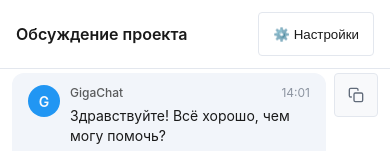
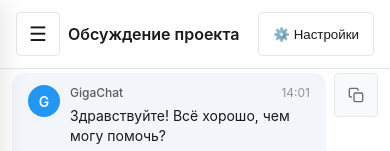
Before and after one commit to m0ssador/sample-chat, a React (Vite) app: page / in a window 390 px wide. Shown: the top 151 px of the page. Built offline with nearby package versions, Linux system fonts and the light colour scheme.

Commit message:
fixed breadcrumb in mobile view

```diff
--- a/src/components/ChatWindow/ChatWindow.module.css
+++ b/src/components/ChatWindow/ChatWindow.module.css
@@ -18,6 +18,38 @@
   flex-shrink: 0;
 }
 
+.headerMain {
+  display: flex;
+  align-items: center;
+  gap: 8px;
+  min-width: 0;
+  flex: 1;
+}
+
+.burgerButton {
+  display: none;
+  flex-shrink: 0;
+  align-items: center;
+  justify-content: center;
+  background: none;
+  border: 1px solid var(--color-border);
+  font-size: 20px;
+  line-height: 1;
+  cursor: pointer;
+  color: var(--color-text);
+  min-width: 44px;
+  min-height: 44px;
+  padding: 8px;
+  border-radius: var(--radius-sm);
+  touch-action: manipulation;
+}
+
+@media (max-width: 768px) {
+  .burgerButton {
+    display: inline-flex;
+  }
+}
+
 .settingsButton {
   background: none;
   border: 1px solid var(--color-border);
@@ -30,19 +62,20 @@
   touch-action: manipulation;
 }
 
-.header h3 {
+.headerMain h3 {
   margin: 0;
   font-size: 1.1rem;
   font-weight: 600;
   color: var(--color-text);
   min-width: 0;
+  flex: 1;
   overflow: hidden;
   text-overflow: ellipsis;
   white-space: nowrap;
 }
 
 @media (max-width: 480px) {
-  .header h3 {
+  .headerMain h3 {
     font-size: 1rem;
   }
 }
--- a/src/components/ChatWindow/ChatWindow.tsx
+++ b/src/components/ChatWindow/ChatWindow.tsx
@@ -27,9 +27,14 @@
 interface ChatWindowProps {
   isSettingsOpen: boolean;
   onToggleSettings: () => void;
+  onToggleSidebar: () => void;
 }
 
-const ChatWindow: React.FC<ChatWindowProps> = ({ isSettingsOpen, onToggleSettings }) => {
+const ChatWindow: React.FC<ChatWindowProps> = ({
+  isSettingsOpen,
+  onToggleSettings,
+  onToggleSidebar,
+}) => {
   const [messages, setMessages] = useState<ChatMessage[]>(initialMessages);
   const [isLoading, setIsLoading] = useState(false);
   const nextIdRef = useRef(
@@ -94,7 +99,17 @@
   return (
     <div className={styles.chatWindow}>
       <div className={styles.header}>
-        <h3>Обсуждение проекта</h3>
+        <div className={styles.headerMain}>
+          <button
+            type="button"
+            className={styles.burgerButton}
+            onClick={onToggleSidebar}
+            aria-label="Открыть или закрыть меню чатов"
+          >
+            ☰
+          </button>
+          <h3>Обсуждение проекта</h3>
+        </div>
         <button type="button" onClick={onToggleSettings} className={styles.settingsButton}>
           ⚙️ Настройки
         </button>
--- a/src/components/Layout/AppLayout.module.css
+++ b/src/components/Layout/AppLayout.module.css
@@ -16,3 +16,33 @@
     overflow: hidden;
   }
 }
+
+.sidebarBackdrop {
+  display: none;
+}
+
+@media (max-width: 768px) {
+  .sidebarBackdrop {
+    display: block;
+    position: fixed;
+    inset: 0;
+    z-index: 999;
+    margin: 0;
+    padding: 0;
+    border: none;
+    background: var(--color-overlay);
+    cursor: pointer;
+    opacity: 0;
+    visibility: hidden;
+    pointer-events: none;
+    transition:
+      opacity 0.25s ease,
+      visibility 0.25s ease;
+  }
+
+  .sidebarBackdropVisible {
+    opacity: 1;
+    visibility: visible;
+    pointer-events: auto;
+  }
+}
--- a/src/components/Layout/AppLayout.tsx
+++ b/src/components/Layout/AppLayout.tsx
@@ -4,8 +4,13 @@
 
 import styles from './AppLayout.module.css';
 
+function getInitialSidebarOpen(): boolean {
+  if (typeof window === 'undefined') return true;
+  return !window.matchMedia('(max-width: 768px)').matches;
+}
+
 const AppLayout: React.FC = () => {
-  const [isSidebarOpen, setIsSidebarOpen] = useState(true);
+  const [isSidebarOpen, setIsSidebarOpen] = useState(getInitialSidebarOpen);
   const [isSettingsOpen, setIsSettingsOpen] = useState(false);
 
   const handleToggleSettings = () => {
@@ -18,14 +23,19 @@
 
   return (
     <div className={styles.layout}>
-      <Sidebar
-        isOpen={isSidebarOpen}
-        onToggle={handleToggleSidebar}
-        onSearch={() => {}}
+      <button
+        type="button"
+        className={`${styles.sidebarBackdrop} ${isSidebarOpen ? styles.sidebarBackdropVisible : ''}`}
+        aria-label="Закрыть меню"
+        aria-hidden={!isSidebarOpen}
+        tabIndex={isSidebarOpen ? 0 : -1}
+        onClick={() => setIsSidebarOpen(false)}
       />
+      <Sidebar isOpen={isSidebarOpen} onSearch={() => {}} />
       <ChatWindow
         isSettingsOpen={isSettingsOpen}
         onToggleSettings={handleToggleSettings}
+        onToggleSidebar={handleToggleSidebar}
       />
     </div>
   );
--- a/src/components/Sidebar/NewChatButton.tsx
+++ b/src/components/Sidebar/NewChatButton.tsx
@@ -2,11 +2,12 @@
 
 interface NewChatButtonProps {
   onClick?: () => void;
+  className?: string;
 }
 
-const NewChatButton: React.FC<NewChatButtonProps> = ({ onClick }) => {
+const NewChatButton: React.FC<NewChatButtonProps> = ({ onClick, className }) => {
   return (
-    <button onClick={onClick}>
+    <button type="button" className={className} onClick={onClick}>
       + Новый чат
     </button>
   );
--- a/src/components/Sidebar/Sidebar.module.css
+++ b/src/components/Sidebar/Sidebar.module.css
@@ -11,34 +11,21 @@
   box-sizing: border-box;
 }
 
-.mobileOpen {
-  transform: translateX(0);
-}
-
 .header {
   display: flex;
-  justify-content: space-between;
+  justify-content: stretch;
   align-items: center;
   padding: 16px;
   border-bottom: 1px solid var(--color-border);
 }
 
-.burgerButton {
-  display: none;
-  background: none;
-  border: none;
-  font-size: 20px;
-  line-height: 1;
-  cursor: pointer;
-  color: var(--color-text);
-  min-width: 44px;
-  min-height: 44px;
-  padding: 8px;
-  border-radius: var(--radius-sm);
-  touch-action: manipulation;
+.header > * {
+  flex: 1;
 }
 
 .newChatButton {
+  width: 100%;
+  box-sizing: border-box;
   background: var(--color-primary);
   color: var(--color-on-primary);
   border: none;
@@ -54,27 +41,26 @@
   background: var(--color-primary-dark);
 }
 
-/* Адаптивность для мобильных */
+/* Мобильные: панель со списком чатов выезжает слева от края экрана */
 @media (max-width: 768px) {
   .sidebar {
     position: fixed;
     top: 0;
-    left: -300px;
+    left: 0;
     width: min(300px, 100vw);
     max-width: 100vw;
     height: 100vh;
     height: 100dvh;
     padding-top: env(safe-area-inset-top);
     z-index: 1000;
+    border-right: 1px solid var(--color-border);
+    box-shadow: 4px 0 24px var(--color-shadow);
     transition: transform 0.3s ease;
+    /* Закрыто: уезжает влево за пределы экрана */
     transform: translateX(-100%);
   }
 
-  .mobileOpen {
+  .sidebar.mobileOpen {
     transform: translateX(0);
   }
-
-  .burgerButton {
-    display: block;
-  }
 }
--- a/src/components/Sidebar/Sidebar.tsx
+++ b/src/components/Sidebar/Sidebar.tsx
@@ -6,23 +6,14 @@
 
 interface SidebarProps {
   isOpen: boolean;
-  onToggle: () => void;
   onSearch: (query: string) => void;
 }
 
-const Sidebar: React.FC<SidebarProps> = ({ isOpen, onToggle, onSearch }) => {
+const Sidebar: React.FC<SidebarProps> = ({ isOpen, onSearch }) => {
   return (
     <aside className={`${styles.sidebar} ${isOpen ? styles.mobileOpen : ''}`}>
       <div className={styles.header}>
-        <button
-          className={styles.burgerButton}
-          onClick={onToggle}
-          type="button"
-          aria-label="Открыть меню"
-        >
-          ☰
-        </button>
-        <NewChatButton />
+        <NewChatButton className={styles.newChatButton} />
       </div>
       <SearchInput onSearch={onSearch} />
       <ChatList />
```
